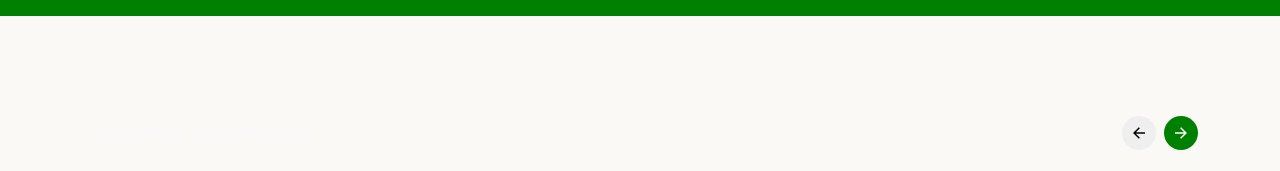
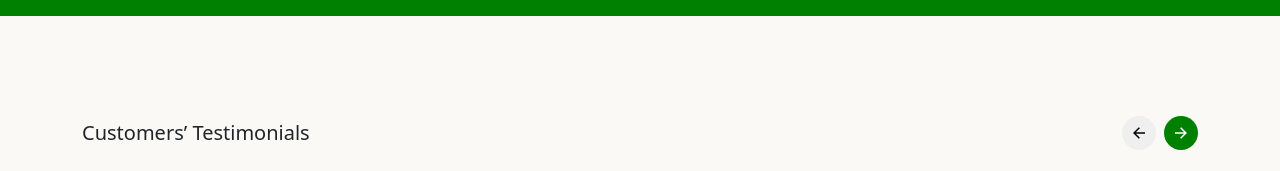
Before and after one commit to Emmyinkk/AI360eX, a plain HTML site: page index.html in a window 1280 px wide. Shown: the part 2900-3071 px from the top of the page. Drawn offline with Linux system fonts and the light colour scheme.

Commit message:
initial commit

```diff
--- a/index.html
+++ b/index.html
@@ -504,7 +504,7 @@
         <div class="">
             <div class="container">
                 <div class="d-flex justify-content-between align-items-center mb-4">
-                    <h5 class="mb-0 mini-header text-start text-light">Customers’ Testimonials</h5>
+                    <h5 class="mb-0 mini-header text-start">Customers’ Testimonials</h5>
                     <div class="d-flex gap-2">
                         <button class="arrow arrow-back p-2" onclick="scrollToLeft()">
                             <svg xmlns="http://www.w3.org/2000/svg" viewBox="0 0 24 24" width="18" height="18"
```
